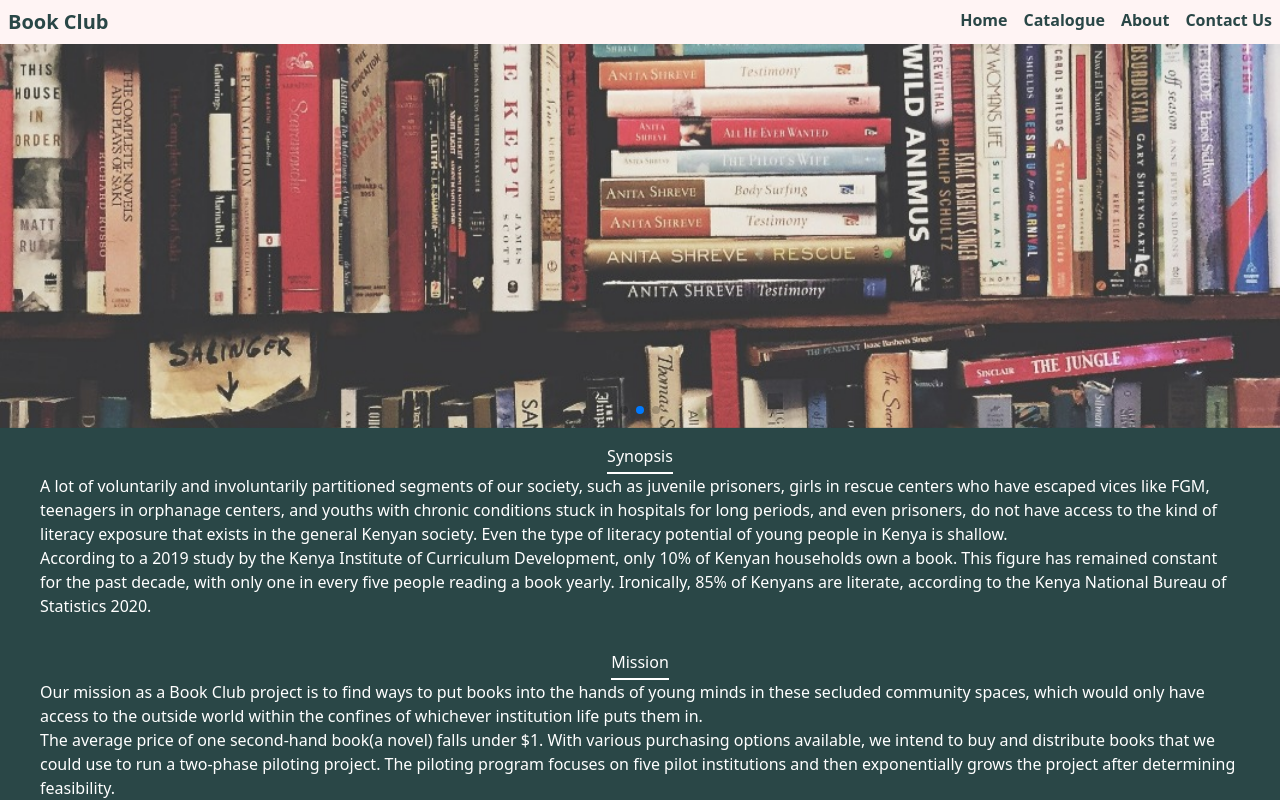
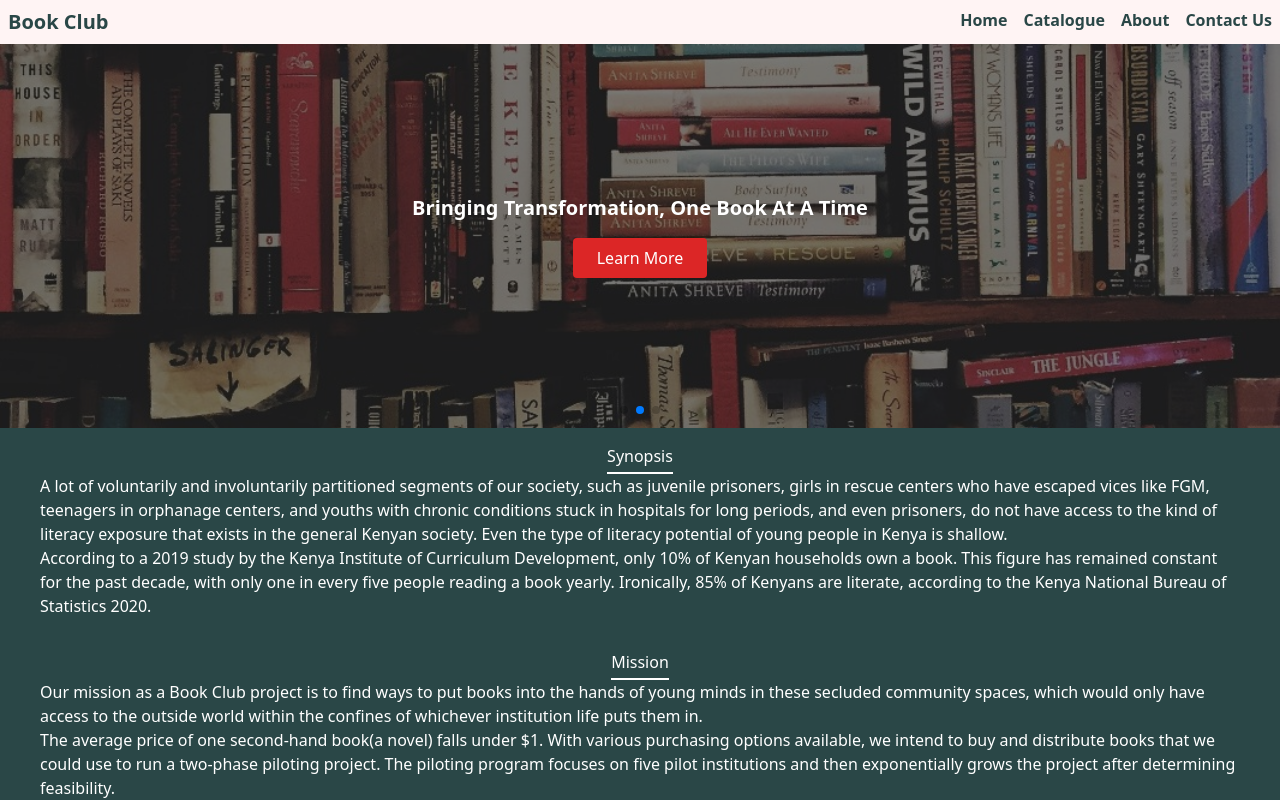
Before and after one commit to MylesMburu/BookClub, a React (Vite) app: page / in a window 1280 px wide. Shown: the top 800 px of the page. Built offline with nearby package versions, Linux system fonts and the light colour scheme.

Commit message:
CTA overlay in slider

```diff
--- a/src/components/Home/Synopsis.jsx
+++ b/src/components/Home/Synopsis.jsx
@@ -4,7 +4,6 @@ import { Autoplay, Pagination, Navigation } from 'swiper';
 import "swiper/css";
 import "swiper/css/pagination";
 import "swiper/css/navigation";
-import IMG1 from '../../assets/books1.jpg';
 import IMG2 from '../../assets/books2.jpg';
 import IMG3 from '../../assets/books3.jpg';
 import IMG4 from '../../assets/books4.jpg';
@@ -27,6 +26,7 @@ const data = [
 const Synopsis = () => {
   return (
     <div>
+      {/* Slideshow */}
       <div>
         <Swiper
           spaceBetween={30}
@@ -42,12 +42,18 @@ const Synopsis = () => {
           className="mySwiper"
         >
           {data.map(({ key, image }) => (
-          <SwiperSlide key={key}>
+            <SwiperSlide key={key} className='relative'>
               <img src={image} alt={`Slide ${key}`} className='w-full h-96 object-cover'/>
+              <div className='absolute inset-0 flex flex-col justify-center items-center bg-black bg-opacity-50'>
+                <h2 className='text-white text-xl font-bold mb-4'>Bringing Transformation, One Book At A Time</h2>
+                <button className='px-6 py-2 text-white bg-red-600 hover:bg-red-700 rounded'>Learn More</button>
+              </div>
             </SwiperSlide>
           ))}
         </Swiper>
       </div>
+
+      {/* Synopsis section */}
       <div className='flex flex-col justify-center items-center p-2 md:p-4'>
         <h2 className='border-b-2 border-white pb-1'>Synopsis</h2>
         <div className='px-6'>
```
Lines whose indentation alone changed are shown as unchanged.
